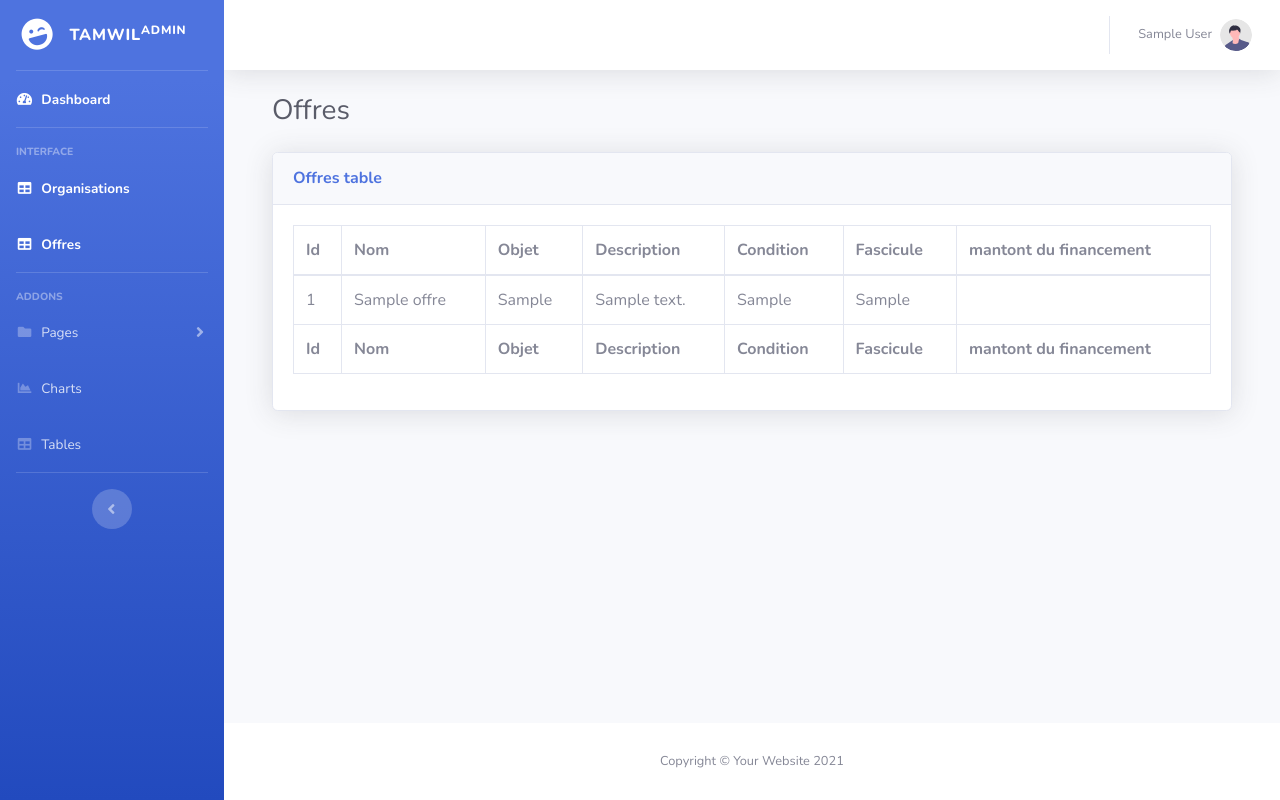
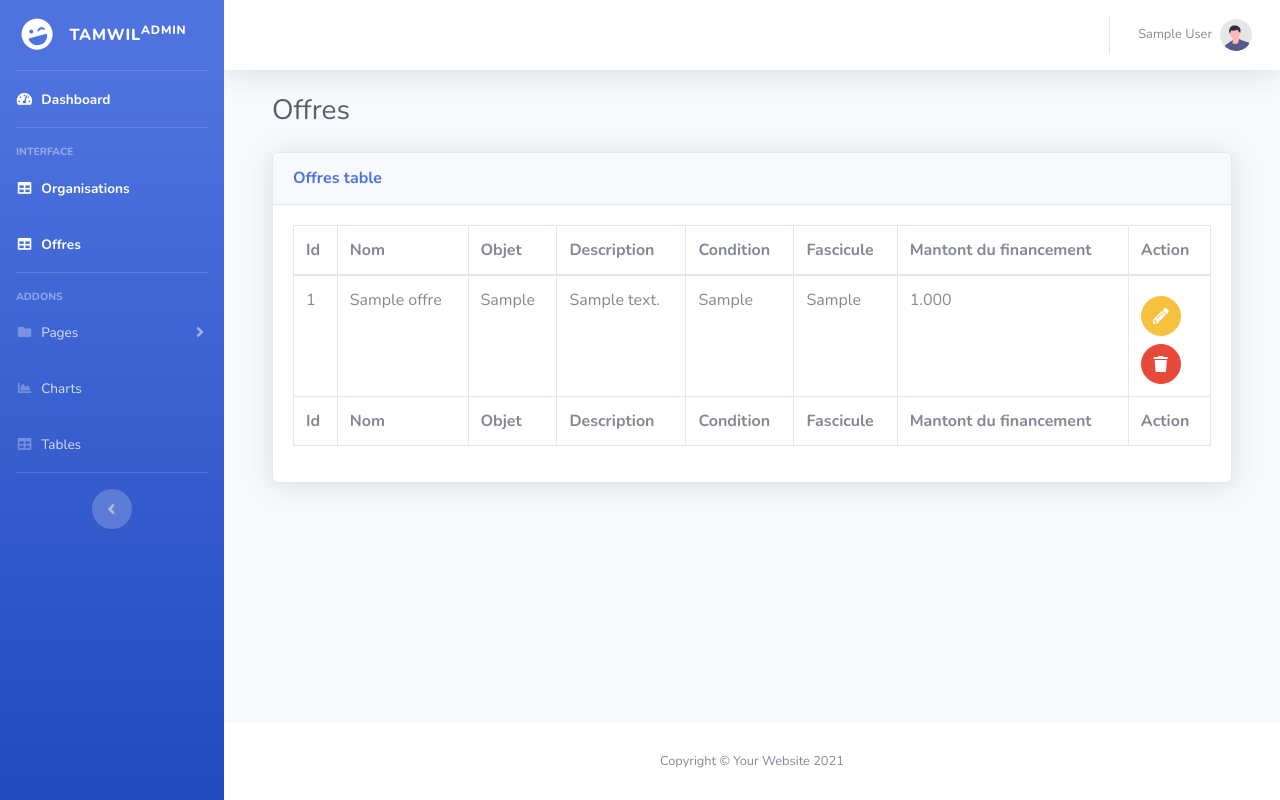
Before and after one commit to kamalaitomar/tamwil, a Laravel app: page /offres in a window 1280 px wide. Run offline with Laravel 8, Linux system fonts and the light colour scheme; a user stored in the database is signed in; tables that the repository leaves empty hold one stand-in row (values such as "Sample post"); some libraries are stand-ins or nearby versions.

Commit message:
delete & edit button added plus table pagination

```diff
--- a/app/Http/Controllers/AdminController.php
+++ b/app/Http/Controllers/AdminController.php
@@ -85,12 +85,12 @@ class AdminController extends Controller
     }
 
     public function offres(){
-        $offres = Offre::all();
+        $offres = Offre::paginate(5);
         return view('admin.offres', compact('offres'));
     }
 
     public function organisations(){
-        $organisations = Organisation::all();
+        $organisations = Organisation::paginate(5);
         return view('admin.organisations', compact('organisations'));
     }
 }
--- a/app/Providers/AppServiceProvider.php
+++ b/app/Providers/AppServiceProvider.php
@@ -2,6 +2,7 @@
 
 namespace App\Providers;
 
+use Illuminate\Pagination\Paginator;
 use Illuminate\Support\ServiceProvider;
 
 class AppServiceProvider extends ServiceProvider
@@ -23,6 +24,6 @@ class AppServiceProvider extends ServiceProvider
      */
     public function boot()
     {
-        //
+        Paginator::useBootstrap();
     }
 }
--- a/resources/views/admin/offres.blade.php
+++ b/resources/views/admin/offres.blade.php
@@ -25,7 +25,8 @@
                             <th>Description</th>
                             <th>Condition</th>
                             <th>Fascicule</th>
-                            <th>mantont du financement</th>
+                            <th>Mantont du financement</th>
+                            <th>Action</th>
                         </tr>
                     </thead>
                     <tfoot>
@@ -36,7 +37,8 @@
                             <th>Description</th>
                             <th>Condition</th>
                             <th>Fascicule</th>
-                            <th>mantont du financement</th>
+                            <th>Mantont du financement</th>
+                            <th>Action</th>
                         </tr>
                     </tfoot>
                     <tbody>
@@ -48,12 +50,25 @@
                                 <td>{{$offre->description}}</td>
                                 <td>{{$offre->condition}}</td>
                                 <td>{{$offre->fascicule}}</td>
-                                <td>{{$offre->montont_du_financemet}}</td>
+                                <td>{{$offre->mantont_du_financement}}</td>
+                                <td>
+                                    <div class="my-2"></div>
+                                    <a href="#" class="btn btn-warning btn-circle" title="Edit">
+                                        <i class="fas fa-pencil-alt"></i>
+                                    </a>
+                                    <div class="my-2"></div>
+                                    <a href="#" class="btn btn-danger btn-circle" title="Delete">
+                                        <i class="fas fa-trash"></i>
+                                    </a>
+                                </td>
                             </tr>
                         @endforeach
 
                     </tbody>
                 </table>
+                <div class="d-flex justify-content-center">
+                    {!! $offres->links() !!}
+                </div>
             </div>
         </div>
     </div>
```
